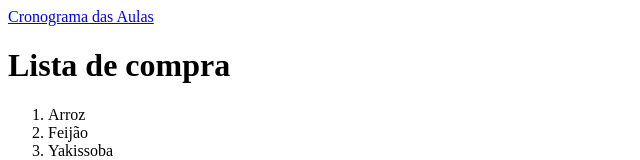
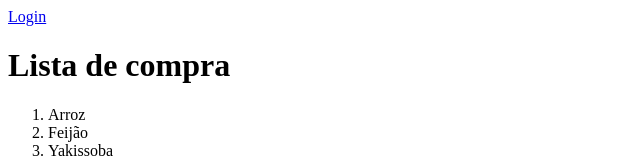
Before and after one commit to Manu140510/PrimeiroRepositorio, a plain HTML site: page index.listacompras.html in a window 1280 px wide. Shown: the top 160 px of the page, without its empty margins (0-640 px from the left). Drawn offline with Linux system fonts and the light colour scheme.

Commit message:
Update index.listacompras.html

```diff
--- a/index.listacompras.html
+++ b/index.listacompras.html
@@ -8,7 +8,7 @@
 </head>
 <body>
 
-    <a href="file:///D:/Manu%20Pesquisas%20.%20Trabalhos/Projetos/index.cronograma.html">Cronograma das Aulas</a>
+    <a href="https://manu140510.github.io/PrimeiroRepositorio/index.login.html"> Login</a>
     <br>
         <h1>Lista de compra</h1>
     <div>
```
